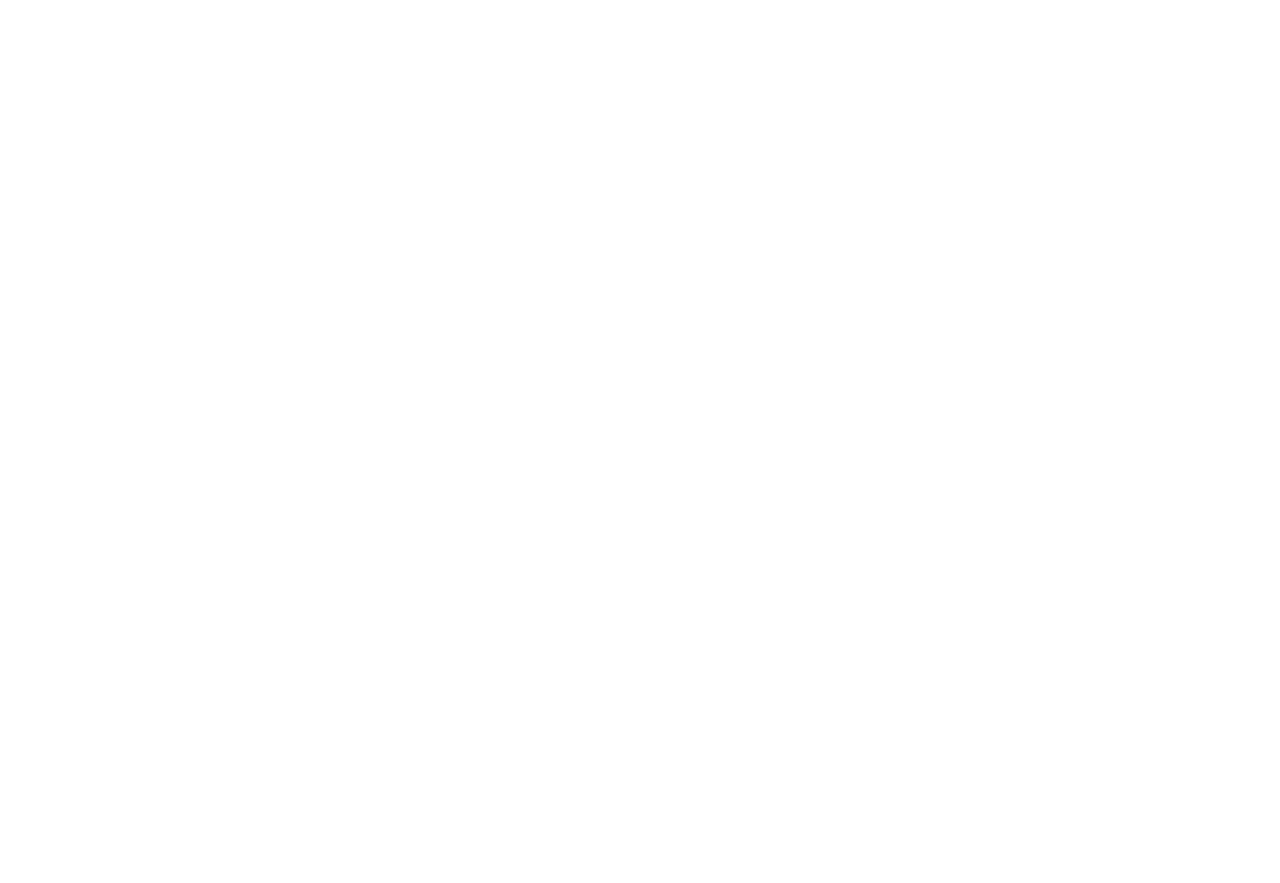
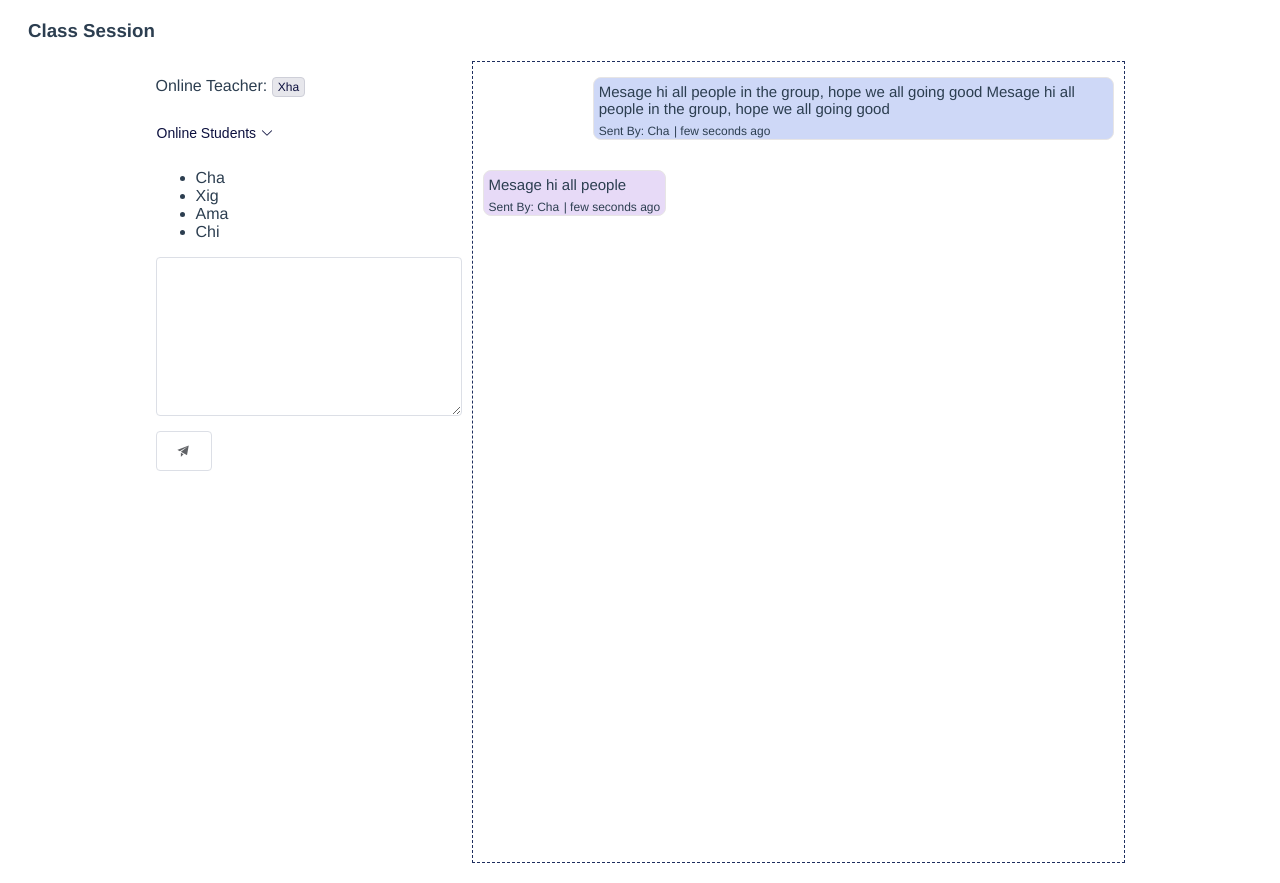
Before and after one commit to charles2k16/crss_client, a Vue app: page /session in a window 1280 px wide. Before the commit the page ends 800 px from the top, so only its background shows below. Built offline with nearby package versions, Linux system fonts and the light colour scheme.

Commit message:
mesage window

```diff
--- a/src/App.vue
+++ b/src/App.vue
@@ -9,7 +9,6 @@
   font-family: Avenir, Helvetica, Arial, sans-serif;
   -webkit-font-smoothing: antialiased;
   -moz-osx-font-smoothing: grayscale;
-  text-align: center;
   color: #2c3e50;
 }
 </style>
--- a/src/router/index.js
+++ b/src/router/index.js
@@ -1,6 +1,7 @@
 import Vue from 'vue';
 import VueRouter from 'vue-router';
 import Home from '../views/Home.vue';
+import Session from '../views/ClassSession.vue';
 
 Vue.use(VueRouter);
 
@@ -9,6 +10,11 @@
     path: '/',
     name: 'Home',
     component: Home,
+  },
+  {
+    path: '/session',
+    name: 'Session',
+    component: Session,
   },
 ];
 
--- /dev/null
+++ b/src/views/ClassSession.vue
@@ -0,0 +1,125 @@
+<template>
+  <div class="session">
+    <h3>Class Session</h3>
+    <el-row type="flex" justify="center">
+      <el-col :span="6">
+        <div class="message-box">
+          <p>Online Teacher: <el-tag size="mini">Xha</el-tag></p>
+          <el-button type="text">Online Students <i class="el-icon-arrow-down"></i></el-button>
+          <ul>
+            <li>Cha</li>
+            <li>Xig</li>
+            <li>Ama</li>
+            <li>Chi</li>
+          </ul>
+
+          <el-input type="textarea" v-model="message" rows="7" clearable></el-input>
+          <div style="margin-top: 15px;">
+            <el-button icon="el-icon-s-promotion"></el-button>
+          </div>
+        </div>
+      </el-col>
+      <el-col :span="13">
+        <div class="chat-window">
+          <div class="outgoing-message">
+            <div>
+              <p>
+                Mesage hi all people in the group, hope we all going good Mesage hi all people in
+                the group, hope we all going good
+              </p>
+              <span>Sent By: Cha</span> <span>| few seconds ago</span>
+            </div>
+          </div>
+          <div class="incoming-message">
+            <div>
+              <p>
+                Mesage hi all people
+              </p>
+              <span>Sent By: Cha</span> <span>| few seconds ago</span>
+            </div>
+          </div>
+        </div>
+      </el-col>
+    </el-row>
+  </div>
+</template>
+
+<script>
+export default {
+  name: "Session",
+  data() {
+    return {
+      message: ""
+    };
+  }
+};
+</script>
+
+<style scoped lang="scss">
+.session {
+  width: 100;
+  margin: 20px;
+}
+
+.chat-window {
+  border: 1px dashed #1e2e5f;
+  height: 100vh;
+  overflow: hidden;
+  overflow-y: scroll;
+  margin-left: 10px;
+
+  .outgoing-message {
+    width: 80%;
+    background: transparent;
+    float: right;
+    margin: 10px 5px;
+    position: relative;
+    padding: 5px;
+
+    div {
+      float: right;
+      background: #ced8f7;
+      border: 1px solid rgb(231, 229, 229);
+      border-radius: 8px;
+      padding: 0 5px;
+
+      p {
+        font-size: 15px;
+        margin-bottom: 4px;
+        margin-top: 5px;
+      }
+
+      span {
+        font-size: 12px;
+      }
+    }
+  }
+
+  .incoming-message {
+    width: 80%;
+    background: transparent;
+    float: left;
+    margin: 10px 5px;
+    position: relative;
+    padding: 5px;
+
+    div {
+      float: left;
+      background: #e7daf7;
+      border: 1px solid rgb(231, 229, 229);
+      border-radius: 8px;
+      padding: 0 5px;
+
+      p {
+        font-size: 15px;
+        margin-bottom: 4px;
+        margin-top: 5px;
+      }
+
+      span {
+        font-size: 12px;
+      }
+    }
+  }
+}
+</style>
```
Also changed, not shown: src/assets/css/base.css (line endings or trailing spaces).
